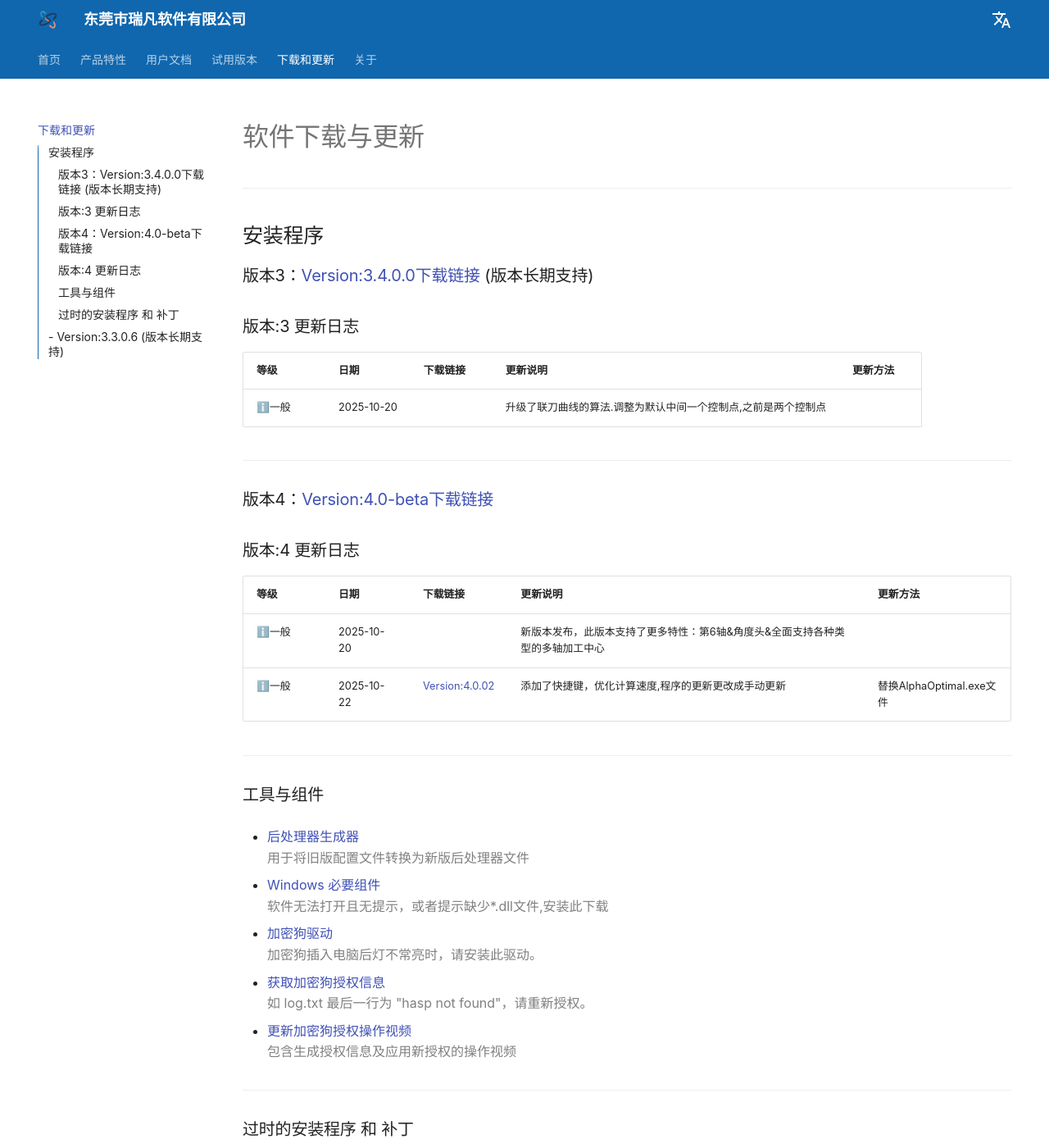
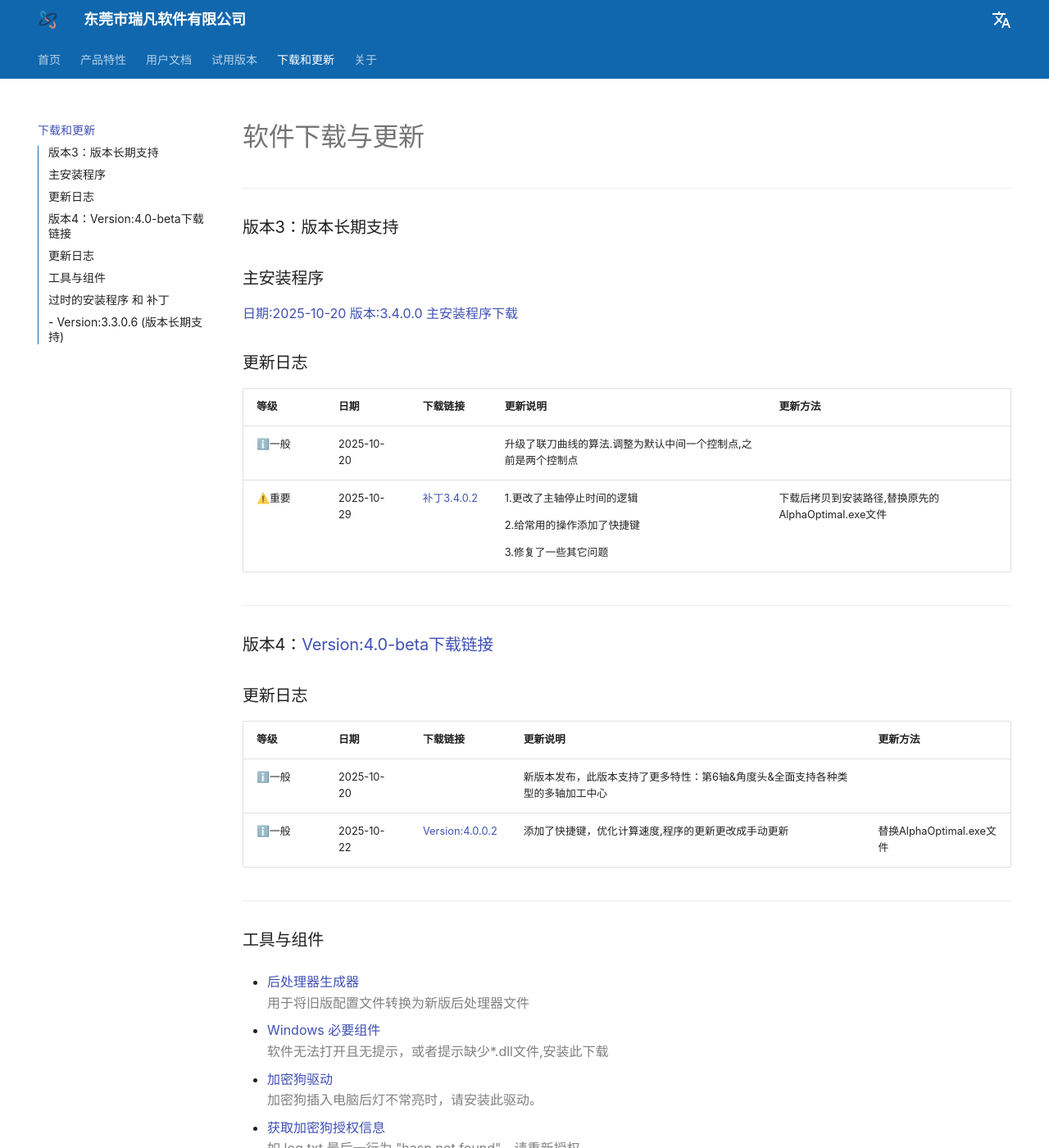
Before and after one commit to Huajian4444/Alpha_Optimal_Blog, an MkDocs documentation site: the page built from docs/download_update.md, in a window 1280 px wide and 1400 px high. Shown: the whole window at 82% size. Built offline with MkDocs 1.6.1 and Material for MkDocs 9.7.7, drawn with Linux system fonts in a browser that asks for light colours; some web fonts are replaced; comment, search, counter and statistics services are not loaded.

Commit message:
20251029

```diff
--- a/docs/download_update.md
+++ b/docs/download_update.md
@@ -1,23 +1,26 @@
 # 软件下载与更新
 
 ---
-## 安装程序
-### 版本3：[Version:3.4.0.0下载链接](download/AlphaOptimalSetup_v3.rar)  (版本长期支持)
+### 版本3：版本长期支持
+### 主安装程序
+[日期:2025-10-20 版本:3.4.0.0 主安装程序下载](download/AlphaOptimalSetup_v3.rar)
 
-### 版本:3 更新日志
+
+### 更新日志
 | 等级  | 日期       | 下载链接       | 更新说明          | 更新方法               |
 | ----- | ---------- | --------------| ------------------| ---------------------- |
 |ℹ️一般 |2025-10-20 | |升级了联刀曲线的算法.调整为默认中间一个控制点,之前是两个控制点||
+|⚠️重要 |2025-10-29 |[补丁3.4.0.2](download/AlphaOptimal-3.4.0.2.rar) |1.更改了主轴停止时间的逻辑</p>2.给常用的操作添加了快捷键</p>3.修复了一些其它问题|下载后拷贝到安装路径,替换原先的AlphaOptimal.exe文件|
 
 ---
 
 ### 版本4：[Version:4.0-beta下载链接](download/AlphaOptimalSetup_v4.rar)
 
-### 版本:4 更新日志
+### 更新日志
 | 等级  | 日期       | 下载链接       | 更新说明          | 更新方法               |
 | ----- | ---------- | --------------| ------------------| ---------------------- |
 |ℹ️一般 |2025-10-20 | |新版本发布，此版本支持了更多特性：第6轴&角度头&全面支持各种类型的多轴加工中心||
-|ℹ️一般 |2025-10-22|[Version:4.0.02](download/AlphaOptimalSetup_v4_0_0_2.rar)|添加了快捷键，优化计算速度,程序的更新更改成手动更新|替换AlphaOptimal.exe文件|
+|ℹ️一般 |2025-10-22|[Version:4.0.0.2](download/AlphaOptimalSetup_v4_0_0_2.rar)|添加了快捷键，优化计算速度,程序的更新更改成手动更新|替换AlphaOptimal.exe文件|
 
 ---
 
```
Also changed, not shown: site/download_update/index.html, site/sitemap.xml, 1 other file.
